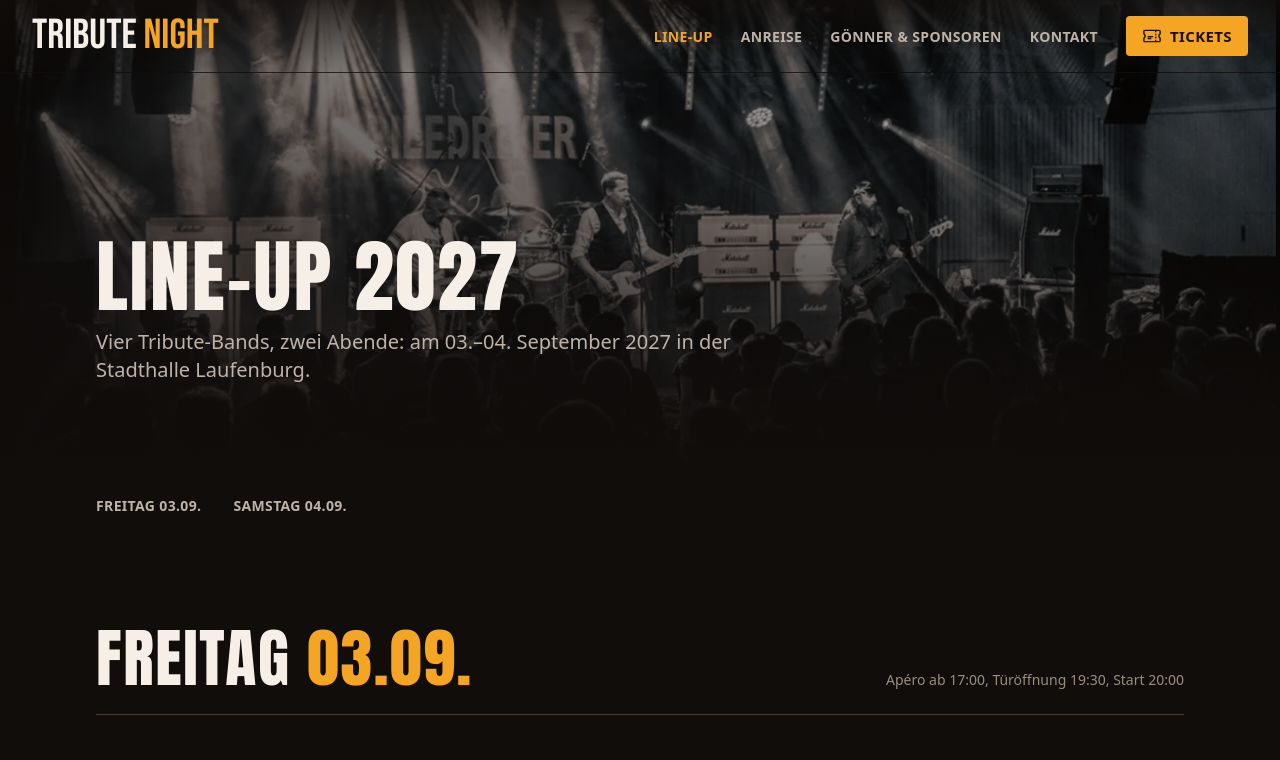
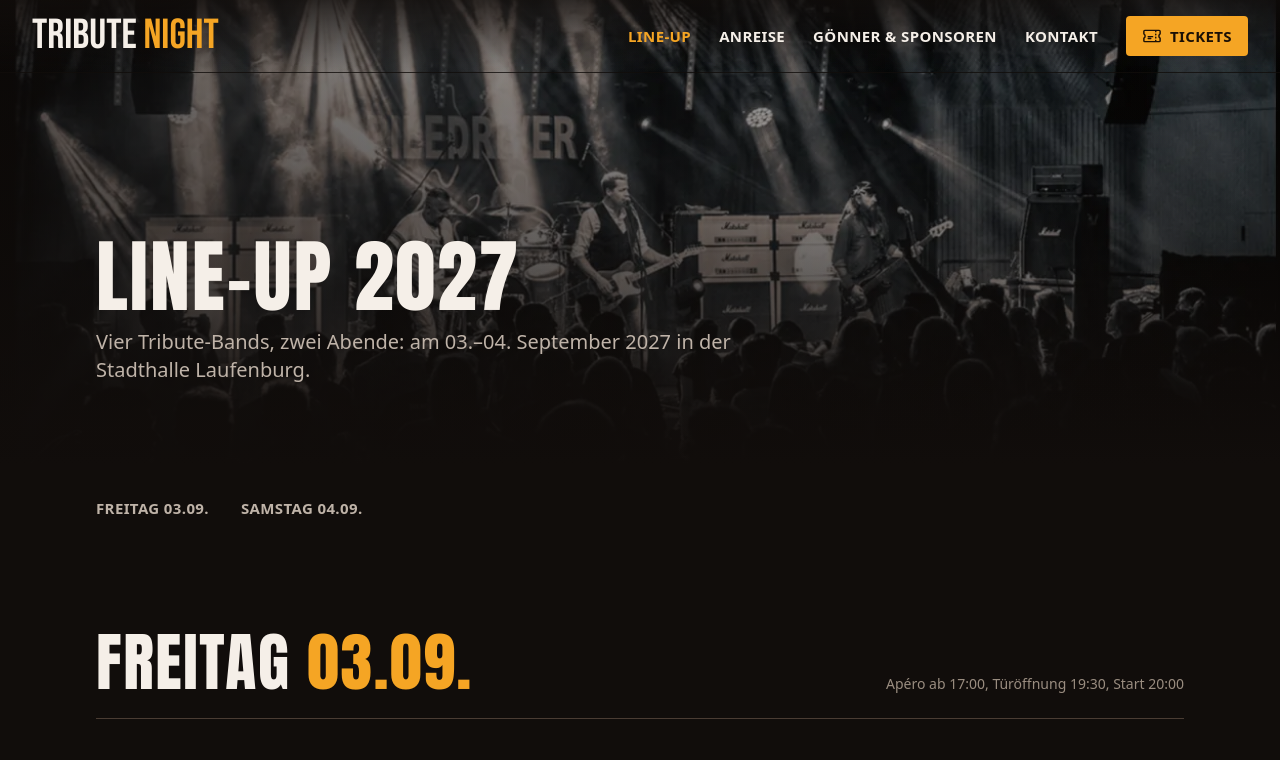
Before and after one commit to RobHa93/tribute_night, a React (Vite) app: page /kuenstler in a window 1280 px wide. Shown: the top 760 px of the page. Built offline with nearby package versions, Linux system fonts and the light colour scheme.

Commit message:
style: make nav links larger and brighter

```diff
--- a/src/components/Navbar.jsx
+++ b/src/components/Navbar.jsx
@@ -75,7 +75,7 @@ const Navbar = () => {
             <li key={to}>
               <NavLink
                 to={to}
-                className={({ isActive }) => `nav-link ${isActive ? 'text-accent' : 'text-ink-muted hover:text-ink'}`}
+                className={({ isActive }) => `nav-link ${isActive ? 'text-accent' : 'text-ink hover:text-accent'}`}
               >
                 {label}
               </NavLink>
--- a/src/index.css
+++ b/src/index.css
@@ -97,7 +97,7 @@
   }
 
   .nav-link {
-    @apply relative text-sm font-semibold uppercase tracking-wide transition-colors;
+    @apply relative text-[0.9375rem] font-semibold uppercase tracking-wide transition-colors;
     font-stretch: 90%;
   }
   .nav-link::after {
```
